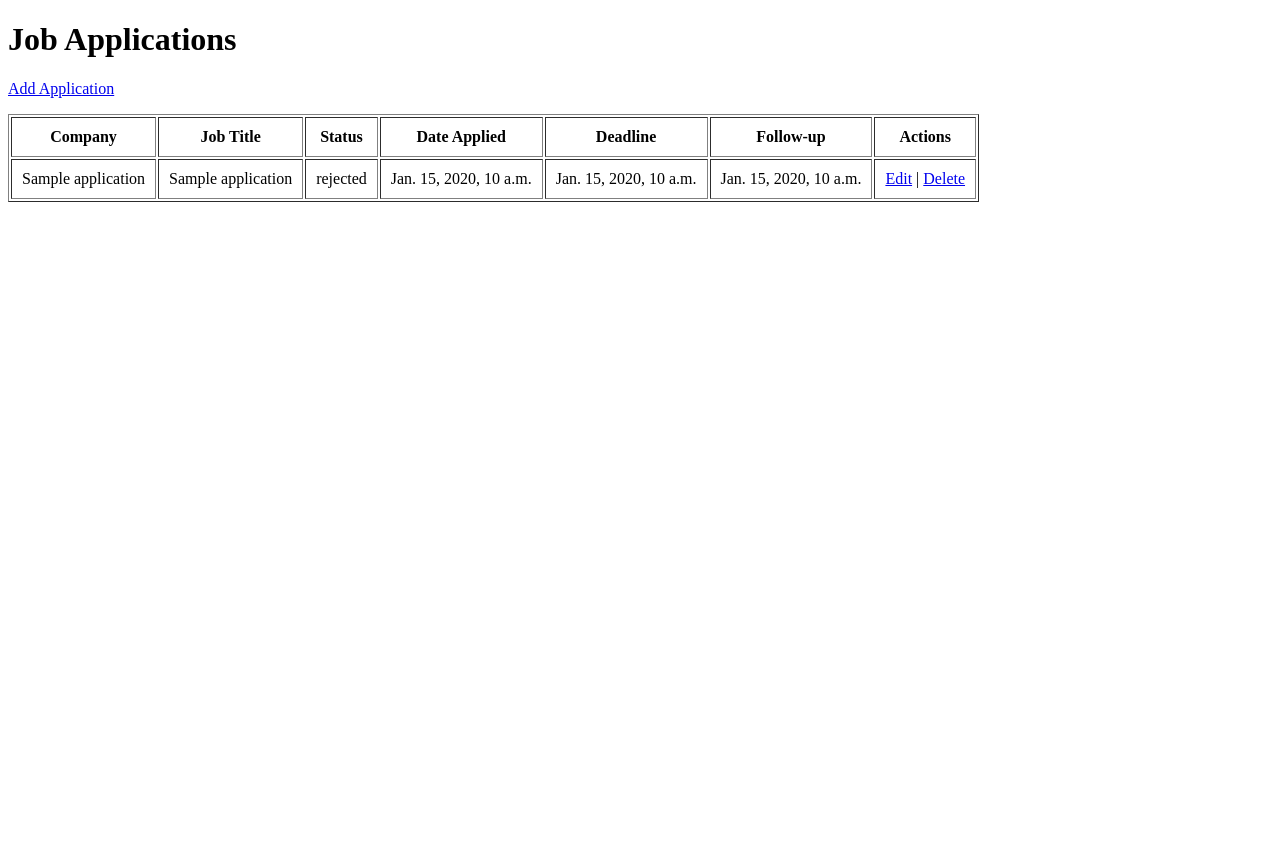
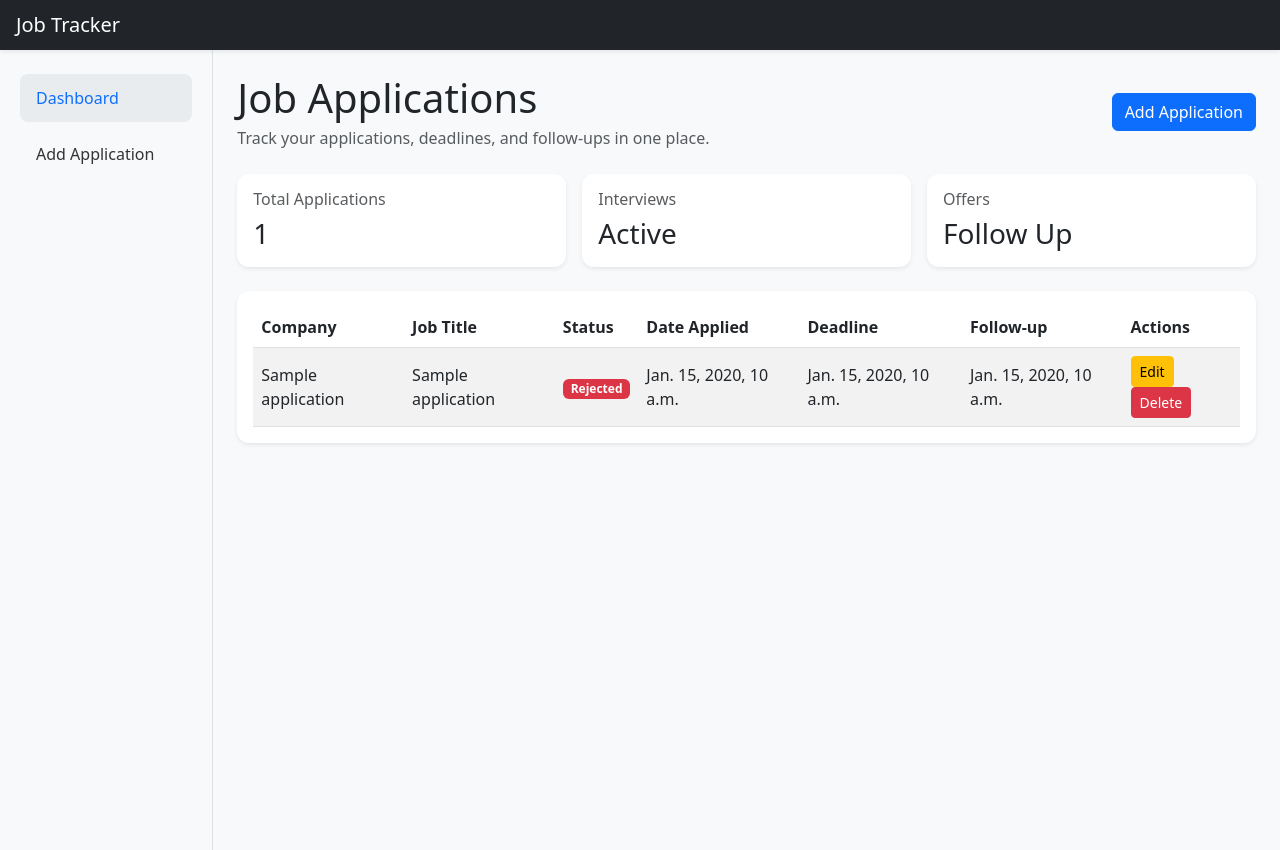
Before and after one commit to Monia07/job-application-tracker, a Django app: template tracker/templates/tracker/application_list.html in a window 1280 px wide. Before the commit the page ends 202 px from the top, so only its background shows below. Run offline with Django 3.2, Linux system fonts and the light colour scheme; the template is opened without the code that fills it: most values are stand-ins (such as "Sample title", 1, 10 or a date in 2020).

Commit message:
Improve Bootstrap dashboard layout and style CRUD templates

```diff
--- a/tracker/static/tracker/css/style.css
+++ b/tracker/static/tracker/css/style.css
@@ -1,34 +1,52 @@
+body {
+  background-color: #f8f9fa;
+}
+
 .sidebar {
-  min-height: 100vh;
+  background-color: #f8f9fa;
 }
 
 .sidebar .nav-link {
-  font-size: 0.95rem;
+  color: #333;
   font-weight: 500;
-  color: #333;
+  border-radius: 0.5rem;
   padding: 0.75rem 1rem;
 }
 
 .sidebar .nav-link:hover {
+  background-color: #e9ecef;
   color: #0d6efd;
-  background-color: #f8f9fa;
 }
 
 .sidebar .nav-link.active {
+  background-color: #e9ecef;
   color: #0d6efd;
-}
-
-.navbar-brand {
-  padding-top: 0.75rem;
-  padding-bottom: 0.75rem;
-  background-color: rgba(0, 0, 0, 0.25);
-  box-shadow: inset -1px 0 0 rgba(255, 255, 255, 0.1);
 }
 
 .card {
   border-radius: 0.75rem;
 }
 
-.table .btn {
-  margin-right: 0.25rem;
+table td,
+table th {
+  vertical-align: middle;
 }
+
+form p {
+  margin-bottom: 1rem;
+}
+
+form input,
+form select,
+form textarea {
+  width: 100%;
+  padding: 0.5rem 0.75rem;
+  border: 1px solid #ced4da;
+  border-radius: 0.375rem;
+}
+
+form label {
+  display: block;
+  margin-bottom: 0.35rem;
+  font-weight: 500;
+}
--- a/tracker/templates/tracker/application_list.html
+++ b/tracker/templates/tracker/application_list.html
@@ -1,12 +1,48 @@
 {% extends "tracker/base.html" %} {% block content %}
-<h1>Job Applications</h1>
+<div class="d-flex justify-content-between align-items-center mb-4">
+  <div>
+    <h1 class="mb-1">Job Applications</h1>
+    <p class="text-muted mb-0">
+      Track your applications, deadlines, and follow-ups in one place.
+    </p>
+  </div>
+  <a href="{% url 'add_application' %}" class="btn btn-primary"
+    >Add Application</a
+  >
+</div>
 
-<p>
-  <a href="{% url 'add_application' %}">Add Application</a>
-</p>
+<div class="row g-3 mb-4">
+  <div class="col-md-4">
+    <div class="card shadow-sm border-0">
+      <div class="card-body">
+        <h6 class="text-muted mb-2">Total Applications</h6>
+        <h3 class="mb-0">{{ applications|length }}</h3>
+      </div>
+    </div>
+  </div>
+  <div class="col-md-4">
+    <div class="card shadow-sm border-0">
+      <div class="card-body">
+        <h6 class="text-muted mb-2">Interviews</h6>
+        <h3 class="mb-0">Active</h3>
+      </div>
+    </div>
+  </div>
+  <div class="col-md-4">
+    <div class="card shadow-sm border-0">
+      <div class="card-body">
+        <h6 class="text-muted mb-2">Offers</h6>
+        <h3 class="mb-0">Follow Up</h3>
+      </div>
+    </div>
+  </div>
+</div>
 
+<div class="card shadow-sm border-0">
+  <div class="card-body">
     {% if applications %}
-<table border="1" cellpadding="10">
+    <div class="table-responsive">
+      <table class="table table-striped table-hover align-middle mb-0">
         <thead>
           <tr>
             <th>Company</th>
@@ -23,19 +59,42 @@
           <tr>
             <td>{{ application.company_name }}</td>
             <td>{{ application.job_title }}</td>
-      <td>{{ application.status }}</td>
+            <td>
+              {% if application.status == "applied" %}
+              <span class="badge text-bg-secondary">Applied</span>
+              {% elif application.status == "interview" %}
+              <span class="badge text-bg-info">Interview</span>
+              {% elif application.status == "offer" %}
+              <span class="badge text-bg-success">Offer</span>
+              {% elif application.status == "rejected" %}
+              <span class="badge text-bg-danger">Rejected</span>
+              {% else %}
+              <span class="badge text-bg-dark">Withdrawn</span>
+              {% endif %}
+            </td>
             <td>{{ application.date_applied }}</td>
             <td>{{ application.deadline }}</td>
             <td>{{ application.follow_up_date }}</td>
             <td>
-        <a href="{% url 'edit_application' application.pk %}">Edit</a>
-        |
-        <a href="{% url 'delete_application' application.pk %}">Delete</a>
+              <a
+                href="{% url 'edit_application' application.pk %}"
+                class="btn btn-sm btn-warning"
+                >Edit</a
+              >
+              <a
+                href="{% url 'delete_application' application.pk %}"
+                class="btn btn-sm btn-danger"
+                >Delete</a
+              >
             </td>
           </tr>
           {% endfor %}
         </tbody>
       </table>
+    </div>
     {% else %}
-<p>No job applications found.</p>
-{% endif %} {% endblock %}
+    <p class="mb-0">No job applications found.</p>
+    {% endif %}
+  </div>
+</div>
+{% endblock %}
--- a/tracker/templates/tracker/base.html
+++ b/tracker/templates/tracker/base.html
@@ -4,9 +4,37 @@
   <head>
     <meta charset="UTF-8" />
     <meta name="viewport" content="width=device-width, initial-scale=1.0" />
-    <title>Job Application Tracker</title>
+    <title>Job Tracker</title>
+    <link
+      href="https://cdn.jsdelivr.net/npm/bootstrap@5.3.0/dist/css/bootstrap.min.css"
+      rel="stylesheet"
+    />
+    <link rel="stylesheet" href="{% static 'tracker/css/style.css' %}" />
   </head>
   <body>
-    {% block content %} {% endblock %}
+    <nav class="navbar navbar-dark bg-dark px-3 shadow-sm">
+      <span class="navbar-brand mb-0 h1">Job Tracker</span>
+    </nav>
+
+    <div class="container-fluid">
+      <div class="row">
+        <aside class="col-md-2 bg-light sidebar py-4 min-vh-100 border-end">
+          <ul class="nav flex-column px-2">
+            <li class="nav-item mb-2">
+              <a class="nav-link active" href="{% url 'application_list' %}"
+                >Dashboard</a
+              >
+            </li>
+            <li class="nav-item mb-2">
+              <a class="nav-link" href="{% url 'add_application' %}"
+                >Add Application</a
+              >
+            </li>
+          </ul>
+        </aside>
+
+        <main class="col-md-10 p-4">{% block content %} {% endblock %}</main>
+      </div>
+    </div>
   </body>
 </html>
```
Also changed, not shown: tracker/templates/tracker/add_application.html (+17 -7 lines), tracker/templates/tracker/delete_application.html (+12 -6 lines), tracker/templates/tracker/edit_application.html (+17 -7 lines), db.sqlite3. Lines whose indentation alone changed are shown as unchanged.
